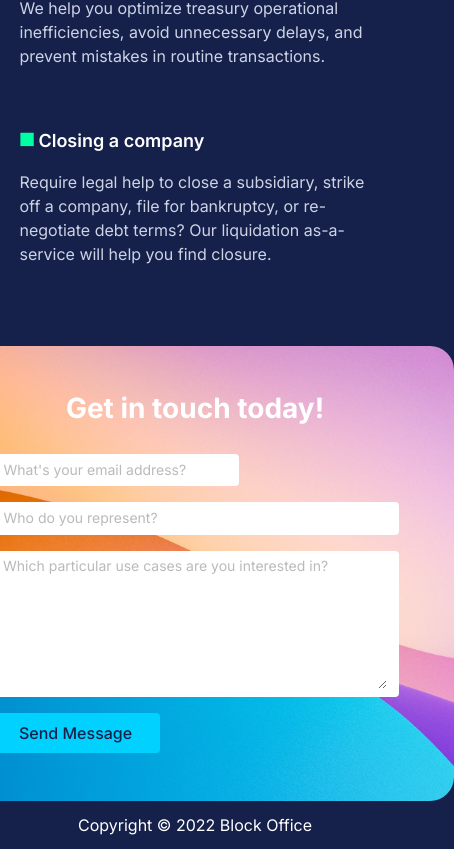
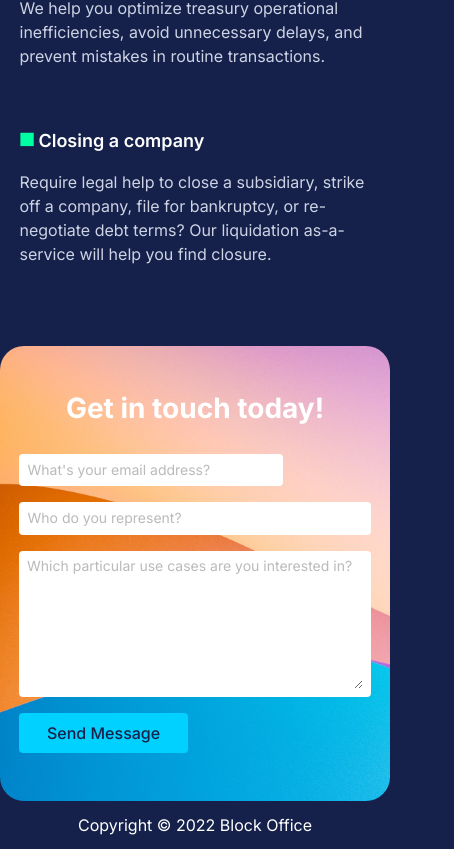
Before and after one commit to block-office/block-office.github.io, a React (Create React App) app: page / in a window 390 px wide. Shown: the part 3309-4158 px from the top of the page, 454 px wide, since content can reach past the window. Built offline with nearby package versions, Linux system fonts and the light colour scheme; what smooth-scroll would draw is missing.

Commit message:
Mobile optimizations

```diff
--- a/src/components/contact.tsx
+++ b/src/components/contact.tsx
@@ -10,7 +10,7 @@ const ContactContainer = styled.div`
   display: flex;
   flex-direction: column;
   align-items: center;
-  padding: 3em 4em;
+  padding: 3em 0em;
   margin-top: 5em;
   background-image: url("img/banner.svg");
   border-radius: 24px;
@@ -41,7 +41,7 @@ const FormBox = styled.div<{ width: string }>`
   background: ${COLORS.WHITE};
   border-radius: 4px;
   display: flex;
-  padding: 0.25em;
+  padding: 0.25em 0;
   justify-content: space-between;
 
   width: ${(props) => props.width};
@@ -180,7 +180,7 @@ export const Contact = () => {
       <ContactFormContainer>
         <form onSubmit={handleSubmit}>
           <FormInputs>
-            <FormBox width="15em">
+            <FormBox width="75%">
               <EmailInput
                 type="email"
                 name="email"
@@ -191,7 +191,7 @@ export const Contact = () => {
                 required
               />
             </FormBox>
-            <FormBox width="25em">
+            <FormBox width="100%">
               <SubjectInput
                 type="text"
                 name="subject"
@@ -202,7 +202,7 @@ export const Contact = () => {
                 required
               />
             </FormBox>
-            <FormBox width="25em">
+            <FormBox width="22em">
               <MessageInput
                 name="message"
                 placeholder="Which particular use cases are you interested in?"
```
